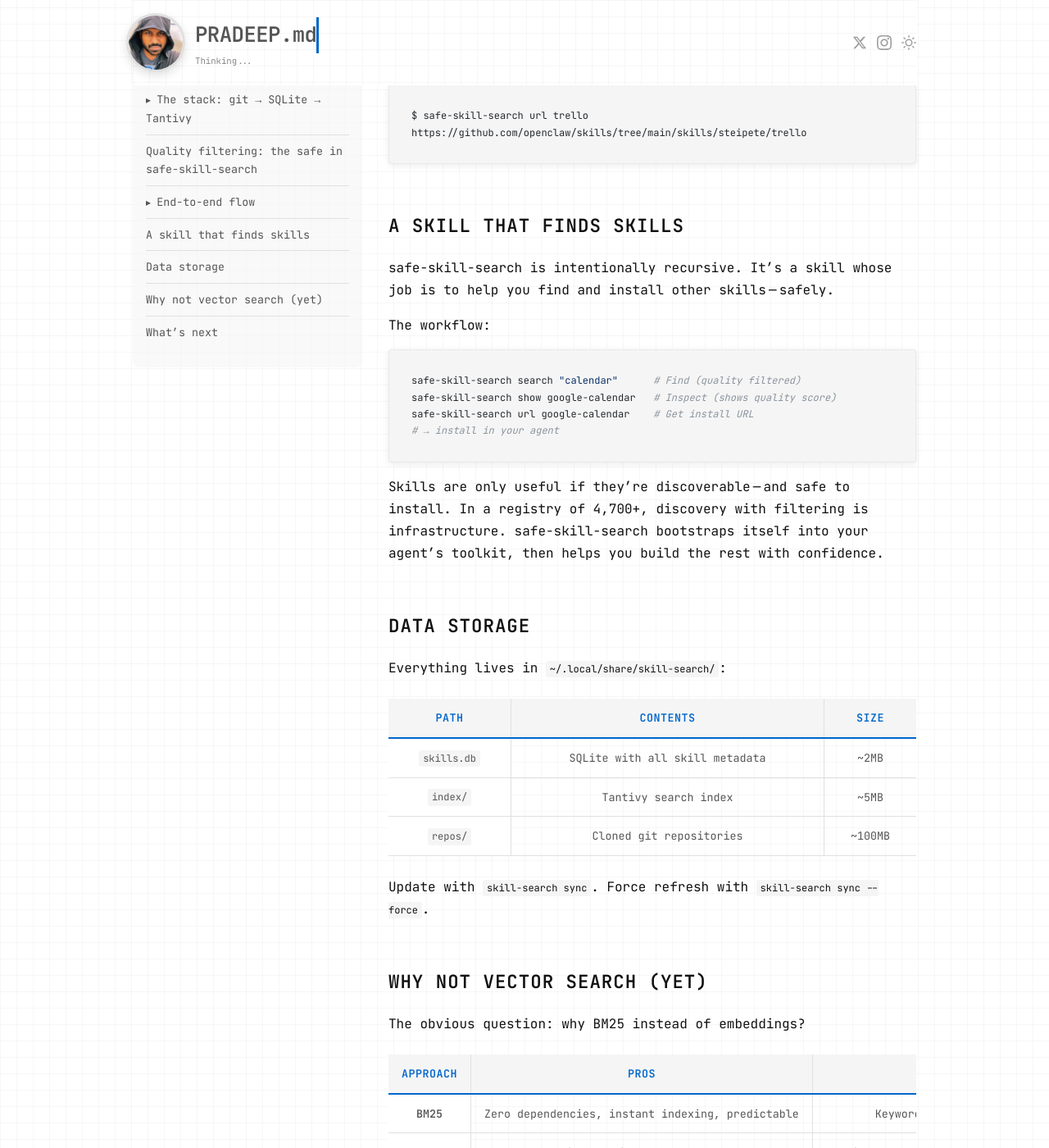
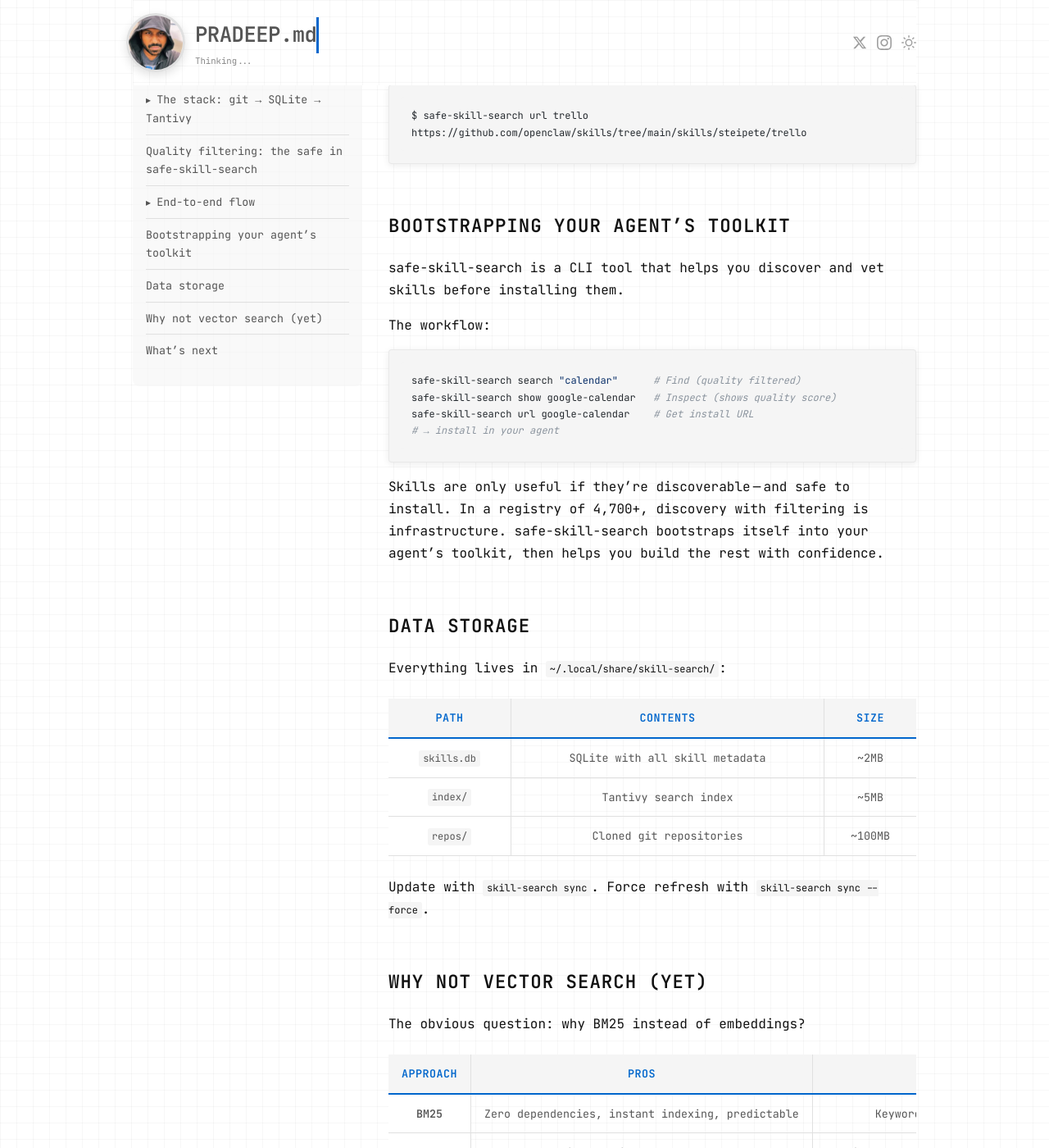
Before and after one commit to skyfallsin/skyfallsin.github.io, a Jekyll site: the page built from _posts/2026-02-03-skill-search-local-first.md, in a window 1280 px wide and 1400 px high, scrolled down 6051 px. Shown: the whole window at 82% size. Built offline with Jekyll 4.4.1, drawn with Linux system fonts in a browser that asks for light colours; nearby versions of some CDN libraries; some of the changed text lies outside the part shown.

Commit message:
Add Jo badge, Slackware button, fix post nav for unpublished posts, update skill-search wording
Amp-Thread-ID: https://ampcode.com/threads/T-019c2ebf-2e4b-75b8-b8a5-9d05cdef57ca
Co-authored-by: Amp <amp@ampcode.com>

````diff
--- a/_layouts/default.html
+++ b/_layouts/default.html
@@ -793,7 +793,6 @@
       flex-wrap: wrap;
       gap: 8px;
       justify-content: center;
-      opacity: 0.6;
       position: relative;
     }
     .badges::before {
@@ -985,8 +984,10 @@
   <main>{{ content }}</main>
 
   <footer class="badges">
+    <a href="https://askjo.ai"><img data-src="/images/jo-badge.png" alt="jo" width="88" height="31"></a>
     <img data-src="https://cyber.dabamos.de/88x31/geocities.gif" alt="GeoCities" width="88" height="31">
     <img data-src="https://cyber.dabamos.de/88x31/vim.gif" alt="Vim" width="88" height="31">
+    <img data-src="http://www.slackware.com/~msimons/slackware/grfx/shared/slackwarebutton.gif" alt="Slackware" width="88" height="31">
   </footer>
   <script>
     const badgeObserver = new IntersectionObserver((entries) => {
--- a/_layouts/post.html
+++ b/_layouts/post.html
@@ -9,10 +9,10 @@
     {{ content }}
 
     <nav class="post-nav">
-      {% if page.previous.url %}
+      {% if page.previous.url and page.previous.published != false %}
         <a href="{{ page.previous.url }}" class="prev">← {{ page.previous.title }}</a>
       {% endif %}
-      {% if page.next.url %}
+      {% if page.next.url and page.next.published != false %}
         <a href="{{ page.next.url }}" class="next">{{ page.next.title }} →</a>
       {% endif %}
     </nav>
--- a/_posts/2026-02-03-skill-search-local-first.md
+++ b/_posts/2026-02-03-skill-search-local-first.md
@@ -209,9 +209,9 @@
 https://github.com/openclaw/skills/tree/main/skills/steipete/trello
 ```
 
-## A skill that finds skills
+## Bootstrapping your agent's toolkit
 
-safe-skill-search is intentionally recursive. It's a skill whose job is to help you find and install other skills—safely.
+safe-skill-search is a CLI tool that helps you discover and vet skills before installing them.
 
 The workflow:
 
````
Also changed, not shown: images/jo-badge.png (added).
